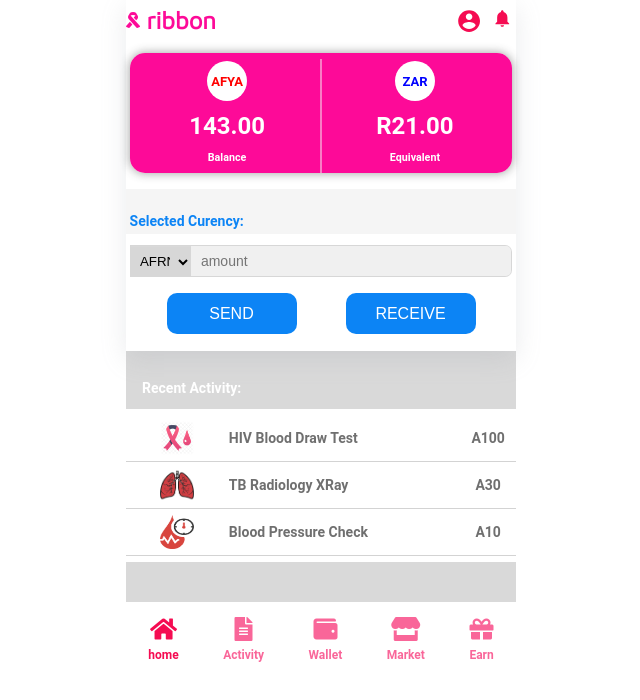
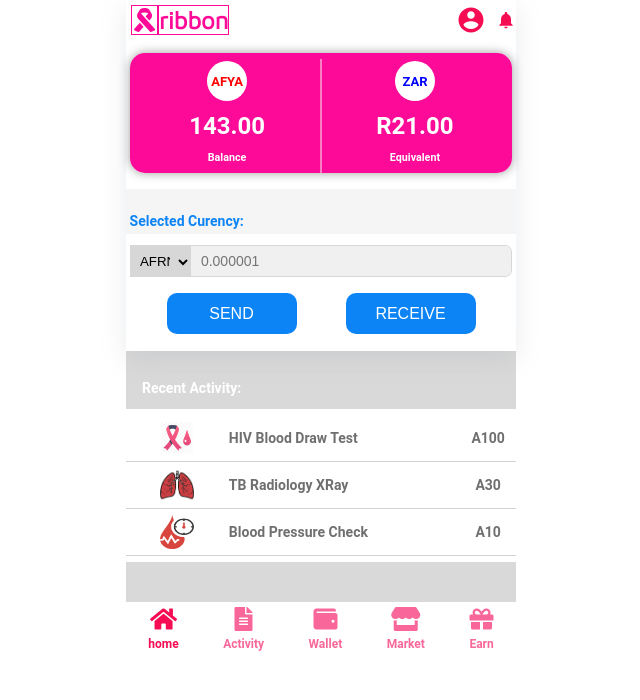
Before and after one commit to bobbycrooz/react-intern-task, a React (Create React App) app: page / in a window 1280 px wide. Shown: the top 700 px of the page, without its empty margins (319-959 px from the left). Built offline with nearby package versions, Linux system fonts and the light colour scheme.

Commit message:
almost done

```diff
--- a/src/components/Footer.js
+++ b/src/components/Footer.js
@@ -8,7 +8,7 @@
   margin-top: 2.5rem;
   .iconBox {
     width: 100%;
-    height: 75px;
+    height: 100%;
     background-color: #ffffff;
     display: flex;
     justify-content: space-around;
--- a/src/components/Header.js
+++ b/src/components/Header.js
@@ -20,14 +20,26 @@
 `;
 
 const LogoContainer = styled.div`
-  width: 90px;
+  width: 98px;
   height:100%;
+  margin-left:5px;
   display: flex;
   align-items: center;
   justify-content: space-between;
   font-family: 'Maven Pro', sans-serif;
   color:rgba(253, 0, 148, 0.96);
+    i{
+      border:1px solid ;
+      padding: 2px;
+      /* margin-top:4px; */
+      font-size: 24px;
 
+    }
+    h2{
+      border:1px solid ;
+      padding: 0;
+
+    }
 `;
 
 const IconBar = styled.div`
@@ -93,9 +105,9 @@
         <IconBar>
           <svg
             xmlns="http://www.w3.org/2000/svg"
-            height="24px"
-            viewBox="0 0 22 22"
-            width="24px"
+            height="30px"
+            viewBox="0 0 24 24"
+            width="30px"
             fill="#f50c52"
           >
             <path d="M0 0h24v24H0z" fill="none" />
@@ -104,9 +116,9 @@
 
           <svg
             xmlns="http://www.w3.org/2000/svg"
-            height="24px"
-            viewBox="0 0 28 28"
-            width="24px"
+            height="20px"
+            viewBox="0 0 24 24"
+            width="20px"
             fill="#f50c52"
           >
             <path d="M12 22c1.1 0 2-.9 2-2h-4c0 1.1.89 2 2 2zm6-6v-5c0-3.07-1.64-5.64-4.5-6.32V4c0-.83-.67-1.5-1.5-1.5s-1.5.67-1.5 1.5v.68C7.63 5.36 6 7.92 6 11v5l-2 2v1h16v-1l-2-2z" />
--- a/src/components/SelectCurrency.js
+++ b/src/components/SelectCurrency.js
@@ -104,7 +104,7 @@
             type="number"
             name="amount"
             id="amount"
-            placeholder="amount"
+            placeholder="0.000001"
             aria-label="amount"
           />
         </div>
--- a/src/main.css
+++ /dev/null
@@ -1,7 +0,0 @@
-color{
-    background-color: #d8d8d8f5;
-    color:#f3f3f37e;
-}
-
-
-color:#e60f85;
```
